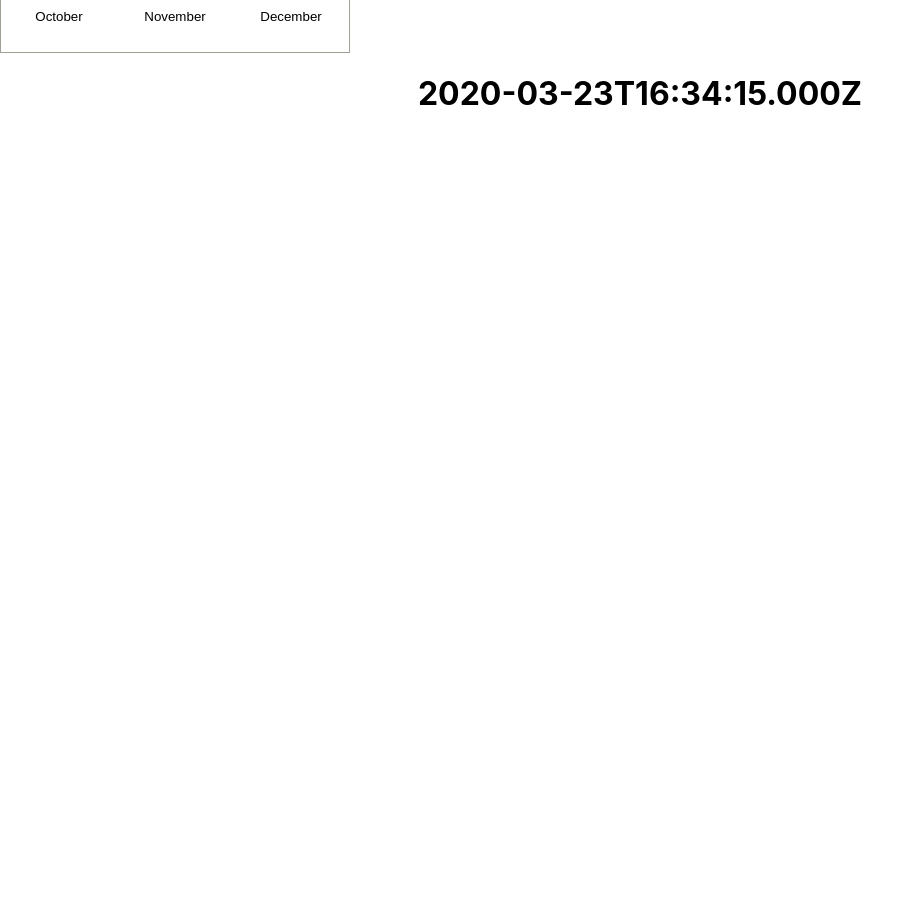
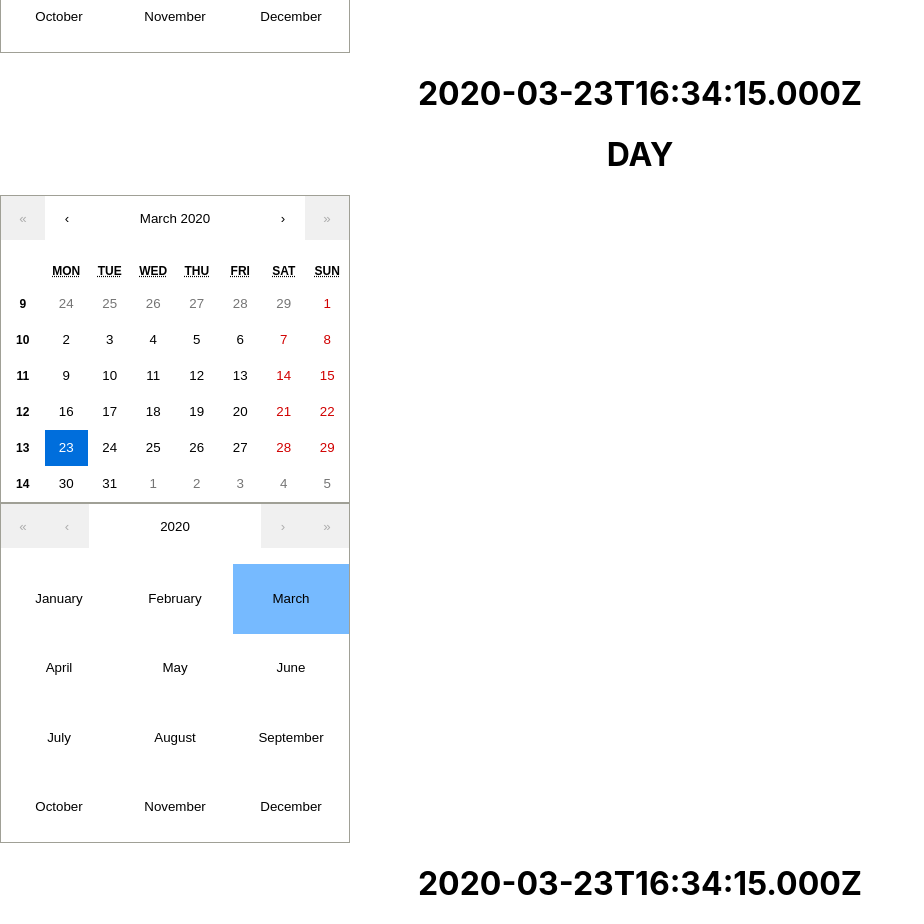
Before and after one commit to edsonMR98/CalendarReact, a React (Create React App) app: page / in a window 1280 px wide. Shown: the part 1300-2224 px from the top of the page, without its empty margins (0-924 px from the left). Before the commit the page ends 1435 px from the top, so only its background shows below. Built offline with nearby package versions, Linux system fonts and the light colour scheme.

Commit message:
CalendarDay added

```diff
--- a/src/App.js
+++ b/src/App.js
@@ -3,6 +3,7 @@ import './App.css';
 import CalendarMonth from './components/CalendarMonth'
 import CalendarHour from './components/CalendarHour'
 import CalendarWeek from './components/CalendarWeek'
+import CalendarDay from './components/CalendarDay'
 
 function App() {
   return (
@@ -10,6 +11,7 @@ function App() {
       <CalendarMonth />
       <CalendarHour />
       <CalendarWeek />
+      <CalendarDay />
     </div>
   );
 }
--- /dev/null
+++ b/src/components/CalendarDay.js
@@ -0,0 +1,38 @@
+import React, { Component } from 'react';
+import Calendar from 'react-calendar';
+import 'react-calendar/dist/Calendar.css';
+
+class CalendarDay extends Component {
+  state = {
+    date: new Date(),
+  }
+
+  onChange = date => this.setState({ date })
+
+  render() {
+    return (
+        <div>
+            <h1>DAY</h1>
+            <Calendar
+              onClickWeekNumber={this.onChange}
+              value={this.state.date}
+              minDate={new Date("2020-01-02T00:00:00.000Z")}
+              maxDate={new Date("2020-12-31T23:59:00.000Z")}
+              view={'month'}
+              showWeekNumbers={true}
+            />
+            <Calendar
+              onClickMonth={this.onChange}
+              value={this.state.date}
+              minDate={new Date("2020-01-02T00:00:00.000Z")}
+              maxDate={new Date("2020-12-31T23:59:00.000Z")}
+              view={'year'}
+            />
+            <h1>{this.state.date.toISOString()}</h1>
+        </div>
+
+    );
+  }
+}
+
+export default CalendarDay;
```
